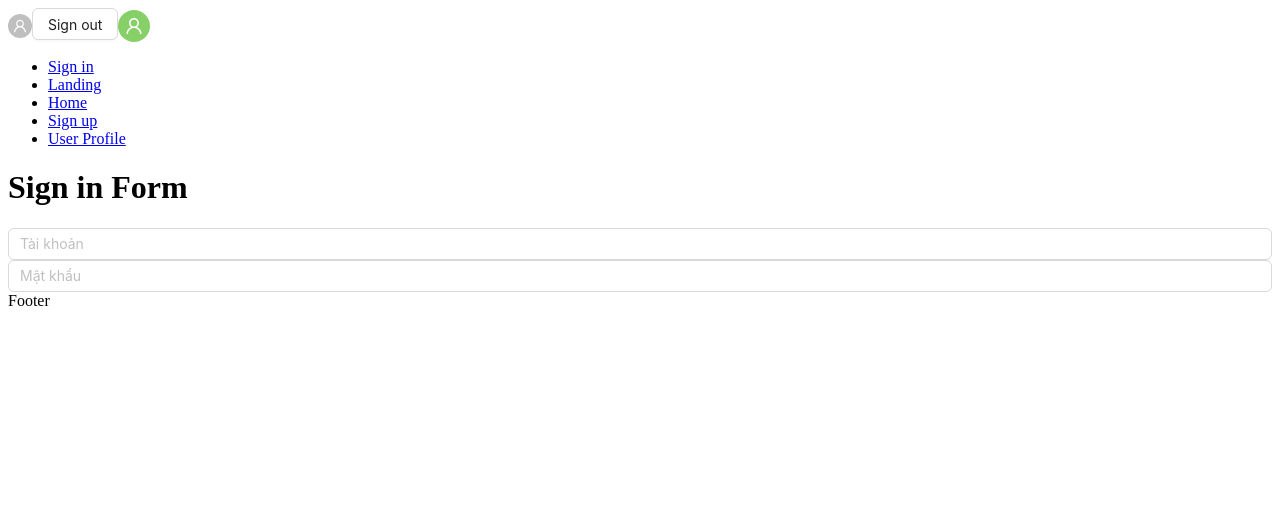
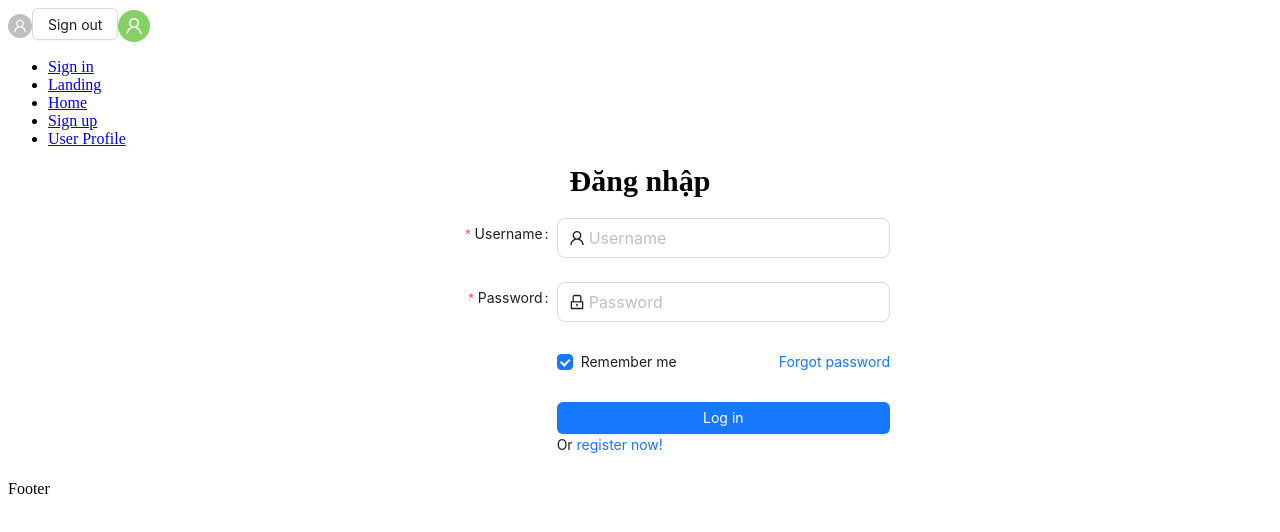
Before and after one commit to advance-web/midterm-project, a React (Vite) app: page /sign-in in a window 1280 px wide. Shown: the top 532 px of the page. Built offline with nearby package versions, Linux system fonts and the light colour scheme.

Commit message:
complete part: signin, signup, landing page

```diff
--- /dev/null
+++ b/src/css/cardInfoStyle.css
@@ -0,0 +1,25 @@
+.cardInfo {
+
+    display: flex;
+    align-items: center;
+    justify-content: center;
+    text-align: center;
+}
+
+.personalImage {
+    display: block;
+    width: 300px;
+}
+
+.cardStyle {
+    width: 900px;
+}
+
+.content {
+    padding-left: 30px;
+    padding-top: 10px;
+}
+
+.item-content {
+    font-size: 20px;
+}
--- /dev/null
+++ b/src/css/landingStyle.css
@@ -0,0 +1,4 @@
+.itemCardInfo {
+    padding-top: 10px;
+    padding-bottom: 10px;
+}
--- /dev/null
+++ b/src/css/signinStyle.css
@@ -0,0 +1,32 @@
+.signin {
+    display: flex;
+    align-items: center;
+    flex-direction: column;
+}
+
+.title-signin {
+    font-size: 30px;
+    font-weight: 700;
+    margin-bottom: 20px;
+}
+
+.btn-signin {
+    margin-top: 10px;
+}
+
+.signin-form {
+    min-width: 500px;
+    max-width: 800px;
+}
+
+.signin-form-button {
+    width: 100%;
+}
+
+.signin-form-forgot {
+    float: right;
+}
+
+.ant-col-rtl .signin-form-forgot {
+    float: left;
+}
--- /dev/null
+++ b/src/css/signupStyle.css
@@ -0,0 +1,32 @@
+.signup {
+    display: flex;
+    align-items: center;
+    flex-direction: column;
+}
+
+.title-signup {
+    font-size: 30px;
+    font-weight: 700;
+    margin-bottom: 20px;
+}
+
+.btn-signup {
+    margin-top: 10px;
+}
+
+.signup-form {
+    min-width: 500px;
+    max-width: 800px;
+}
+
+.signup-form-button {
+    width: 100%;
+}
+
+.login-form-forgot {
+    float: right;
+}
+
+.ant-col-rtl .login-form-forgot {
+    float: left;
+}
--- a/src/pages/landing/index.jsx
+++ b/src/pages/landing/index.jsx
@@ -1,5 +1,29 @@
-const Landing = () => {
-  return <div>Landing</div>;
-};
+import PersonalCardInfo from "../personalCardInfo";
 
-export default Landing;
+import "../../css/landingStyle.css"
+
+const listPersonalInfo = [{
+  studentID: '20120290',
+  studentName: 'Trần Khánh Hoàng',
+  dateOfBirth: '13/07/2002',
+  major: 'Kĩ thuật phần mềm'
+},
+{
+  studentID: '20120291',
+  studentName: 'Trần Khánh Hoàng',
+  dateOfBirth: '13/07/2002',
+  major: 'Kĩ thuật phần mềm'
+}];
+
+export default function Landing() {
+  return (
+    <div className="listCardInfo">
+      {listPersonalInfo.map((personalInfo) =>
+        <div key={personalInfo.studentID} className='itemCardInfo'>
+          <PersonalCardInfo data={personalInfo}/>
+        </div>
+      )}
+
+    </div>
+  );
+}
--- /dev/null
+++ b/src/pages/personalCardInfo/index.jsx
@@ -0,0 +1,41 @@
+import { Card, Flex, Typography } from 'antd';
+import React from 'react';
+
+import "../../css/cardInfoStyle.css"
+
+
+export default function PersonalCardInfo(props) {
+  const data = props.data
+    return (
+        <div className='cardInfo'>
+            <Card
+                className='cardStyle'
+                hoverable
+                bodyStyle={{
+                    padding: 0,
+                    overflow: 'hidden',
+                }}
+            >
+                <Flex>
+                    <img
+                        className='personalImage'
+                        alt="avatar"
+                        src="https://zos.alipayobjects.com/rmsportal/jkjgkEfvpUPVyRjUImniVslZfWPnJuuZ.png"
+                    />
+                    <Flex className='content'
+                        vertical
+                        align="flex-start"
+                    >
+                        <Typography.Title>
+                            THÔNG TIN CÁ NHÂN
+                        </Typography.Title>
+                        <Typography.Paragraph className='item-content'>Mã số sinh viên: {data.studentID} </Typography.Paragraph>
+                        <Typography.Paragraph className='item-content'>Họ và tên: {data.studentName} </Typography.Paragraph>
+                        <Typography.Paragraph className='item-content'>Ngày tháng năm sinh: {data.dateOfBirth} </Typography.Paragraph>
+                        <Typography.Paragraph className='item-content'>Chuyên ngành chính: {data.major} </Typography.Paragraph>
+                    </Flex>
+                </Flex>
+            </Card>
+        </div>
+    );
+}
--- a/src/pages/sign-in/index.jsx
+++ b/src/pages/sign-in/index.jsx
@@ -1,13 +1,67 @@
-import { Input } from "antd";
+import { LockOutlined, UserOutlined } from '@ant-design/icons';
+import { Button, Checkbox, Form, Input } from 'antd';
 
-const SignIn = () => {
+import '../../css/signinStyle.css'
+
+export default function SignIn() {
+
+  const onFinish = (values) => {
+    console.log('Received values of form: ', values);
+  };
   return (
-    <div>
-      <h1>Sign in Form</h1>
-      <Input placeholder="Tài khoản" />
-      <Input placeholder="Mật khẩu" />
+    <div className="signin">
+      <div className="title-signin">
+        Đăng nhập
+      </div>
+      <Form name="normal_signin" className="signin-form"
+        labelCol={{ span: 8, }}
+        wrapperCol={{ span: 16, }}
+        style={{ maxWidth: 600, }}
+        initialValues={{ remember: true, }}
+        onFinish={onFinish}
+      >
+        <Form.Item label="Username" name="username"
+          rules={[
+            {
+              required: true,
+              message: 'Please input your Username!',
+            },
+          ]}
+        >
+          <Input size="large" prefix={<UserOutlined className="site-form-item-icon" />}
+            placeholder="Username" />
+        </Form.Item>
+
+        <Form.Item label="Password" name="password"
+          rules={[
+            {
+              required: true,
+              message: 'Please input your Password!',
+            },
+          ]}
+        >
+          <Input size="large" prefix={<LockOutlined className="site-form-item-icon" />}
+            type="password" placeholder="Password" />
+        </Form.Item>
+
+        <Form.Item wrapperCol={{ offset: 8, span: 16, }}>
+          <Form.Item name="remember" valuePropName="checked" noStyle>
+            <Checkbox>Remember me</Checkbox>
+          </Form.Item>
+
+          <a className="signin-form-forgot" href="# ">
+            Forgot password
+          </a>
+        </Form.Item>
+
+        <Form.Item wrapperCol={{ offset: 8, span: 16, }}>
+          <Button type="primary" htmlType="submit" className="signin-form-button">
+            Log in
+          </Button>
+          Or <a href="# ">register now!</a>
+        </Form.Item>
+      </Form>
     </div>
   );
-};
 
-export default SignIn;
+}
--- a/src/pages/sign-up/index.jsx
+++ b/src/pages/sign-up/index.jsx
@@ -1,5 +1,91 @@
-const SignUp = () => {
-  return <div>SignUp</div>;
-};
+import { LockOutlined, UserOutlined } from '@ant-design/icons';
+import { Button, Form, Input } from 'antd';
 
-export default SignUp;
+import '../../css/signupStyle.css'
+
+export default function SignUp() {
+
+    const onFinish = (values) => {
+        console.log('Received values of form: ', values);
+    };
+    return (
+        <div className="signup">
+            <div className="title-signup">
+                Đăng ký
+            </div>
+            <Form name="normal_signup" className="signup-form"
+                labelCol={{ span: 8, }}
+                wrapperCol={{ span: 16, }}
+                style={{ maxWidth: 600, }}
+                initialValues={{ remember: true, }}
+                onFinish={onFinish}
+            >
+                <Form.Item label="Fullname" name="fullname"
+                    rules={[
+                        {
+                            required: true,
+                            message: 'Please input your fullname!',
+                        },
+                    ]}
+                >
+                    <Input size="large" placeholder="Fullname" />
+                </Form.Item>
+
+                <Form.Item label="Telephone" name="telephone"
+                    rules={[
+                        {
+                            required: true,
+                            message: 'Please input your telephone!',
+                        },
+                    ]}
+                >
+                    <Input size="large" placeholder="Telephone" type="tel"/>
+                </Form.Item>
+
+                <Form.Item label="Username" name="username"
+                    rules={[
+                        {
+                            required: true,
+                            message: 'Please input your Username!',
+                        },
+                    ]}
+                >
+                    <Input size="large" prefix={<UserOutlined className="site-form-item-icon" />}
+                        placeholder="Username" />
+                </Form.Item>
+
+                <Form.Item label="Password" name="password"
+                    rules={[
+                        {
+                            required: true,
+                            message: 'Please input your Password!',
+                        },
+                    ]}
+                >
+                    <Input size="large" prefix={<LockOutlined className="site-form-item-icon" />}
+                        type="password" placeholder="Password" />
+                </Form.Item>
+
+                <Form.Item label="Confirm Password" name="confirmPassword"
+                    rules={[
+                        {
+                            required: true,
+                            message: 'Please input your Confirm Password!',
+                        },
+                    ]}
+                >
+                    <Input size="large" prefix={<LockOutlined className="site-form-item-icon" />}
+                        type="confirmPassword" placeholder="Confirm Password" />
+                </Form.Item>
+
+                <Form.Item wrapperCol={{ offset: 8, span: 16, }}>
+                    <Button type="primary" htmlType="submit" className="signup-form-button">
+                        Sign up
+                    </Button>
+                    Or <a href="# ">log in now!</a>
+                </Form.Item>
+            </Form>
+        </div>
+    );
+
+}
```
Also changed, not shown: 1 other file (tests, documents, lock files or other folders).
